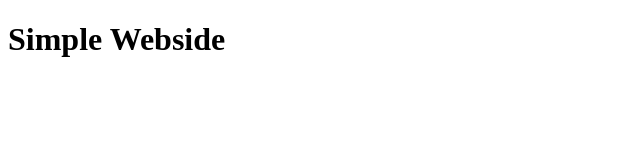
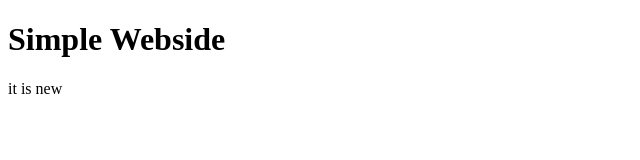
Before and after one commit to Imran-804/simple-website, a plain HTML site: page index.html in a window 1280 px wide. Shown: the full height of the page, 0-640 px from the left. Drawn offline with Linux system fonts and the light colour scheme.

Commit message:
it's new

```diff
--- a/index.html
+++ b/index.html
@@ -8,5 +8,6 @@
 </head>
 <body>
     <h1>Simple Webside</h1>
+    <p>it is new</p>
 </body>
 </html>
```
